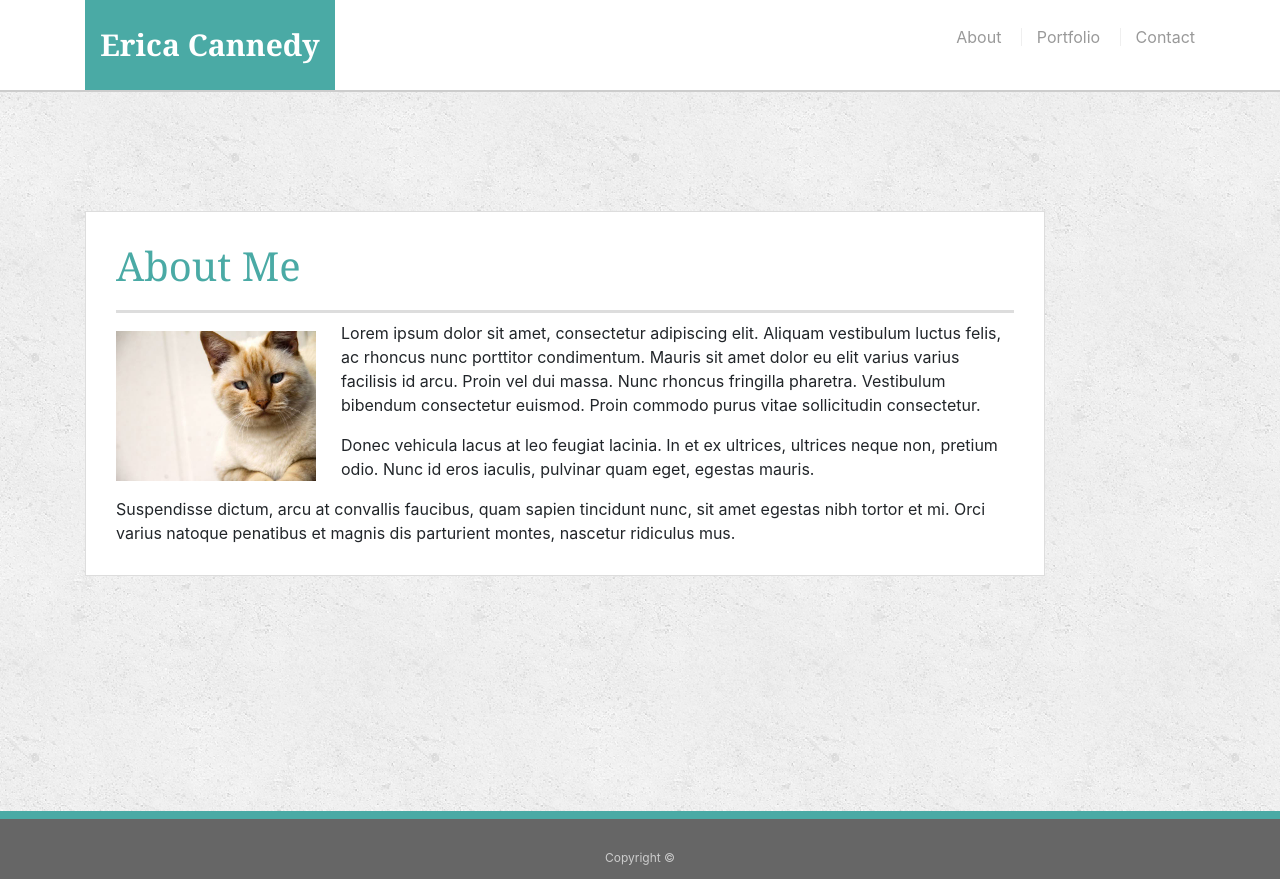
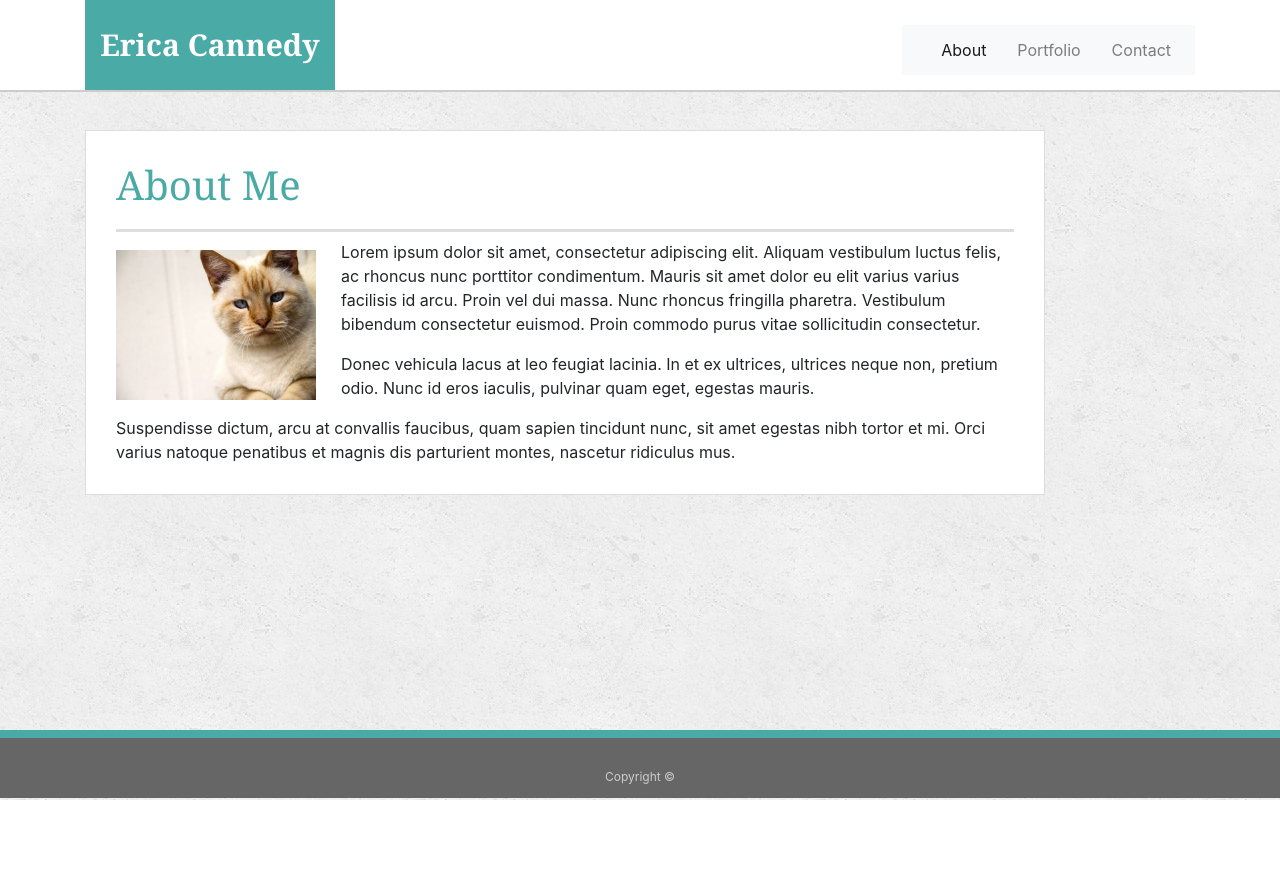
Before and after one commit to encannedy/R2D2, a plain HTML site: page index.html in a window 1280 px wide. After the commit the page ends 800 px from the top, so only its background shows below. Drawn offline with nearby package versions, Linux system fonts and the light colour scheme.

Commit message:
index.html with bootstrap navbar

```diff
--- a/index.html
+++ b/index.html
@@ -14,37 +14,29 @@
   <header id="masthead">
     <div class="container">
       <a href="index.html" id="logo">Erica Cannedy</a>
-      <nav>
-        <a href="index.html">About</a>
-        <a href="portfolio.html">Portfolio</a>
-        <a href="contact.html">Contact</a>
-      </nav>
-    </div>
-  </header>
-
 
   <nav class="navbar navbar-expand-lg navbar-light bg-light">
-      <a class="navbar-brand" href="#">Navbar</a>
       <button class="navbar-toggler" type="button" data-toggle="collapse" data-target="#navbarNav" aria-controls="navbarNav" aria-expanded="false" aria-label="Toggle navigation">
         <span class="navbar-toggler-icon"></span>
       </button>
       <div class="collapse navbar-collapse" id="navbarNav">
         <ul class="navbar-nav">
           <li class="nav-item active">
-            <a class="nav-link" href="#">Home <span class="sr-only">(current)</span></a>
+            <a class="nav-link" href="index.html">About <span class="sr-only">(current)</span></a>
           </li>
           <li class="nav-item">
-            <a class="nav-link" href="#">Features</a>
+            <a class="nav-link" href="portfolio.html">Portfolio</a>
           </li>
           <li class="nav-item">
-            <a class="nav-link" href="#">Pricing</a>
+            <a class="nav-link" href="contact.html">Contact</a>
           </li>
-          <li class="nav-item">
-            <a class="nav-link disabled" href="#" tabindex="-1" aria-disabled="true">Disabled</a>
-          </li>
+
         </ul>
       </div>
     </nav>
+  </header>
+
+
 
   <div id="main-container" class="container">
     <section class="main-section">
@@ -62,6 +54,10 @@
 
   </div>
 
+  <script src="https://code.jquery.com/jquery-3.3.1.slim.min.js" integrity="sha384-q8i/X+965DzO0rT7abK41JStQIAqVgRVzpbzo5smXKp4YfRvH+8abtTE1Pi6jizo" crossorigin="anonymous"></script>
+        <script src="https://cdnjs.cloudflare.com/ajax/libs/popper.js/1.14.7/umd/popper.min.js" integrity="sha384-UO2eT0CpHqdSJQ6hJty5KVphtPhzWj9WO1clHTMGa3JDZwrnQq4sF86dIHNDz0W1" crossorigin="anonymous"></script>
+        <script src="https://stackpath.bootstrapcdn.com/bootstrap/4.3.1/js/bootstrap.min.js" integrity="sha384-JjSmVgyd0p3pXB1rRibZUAYoIIy6OrQ6VrjIEaFf/nJGzIxFDsf4x0xIM+B07jRM" crossorigin="anonymous"></script>
+
   <footer>
     <div class="container">
       Copyright &copy;
```
